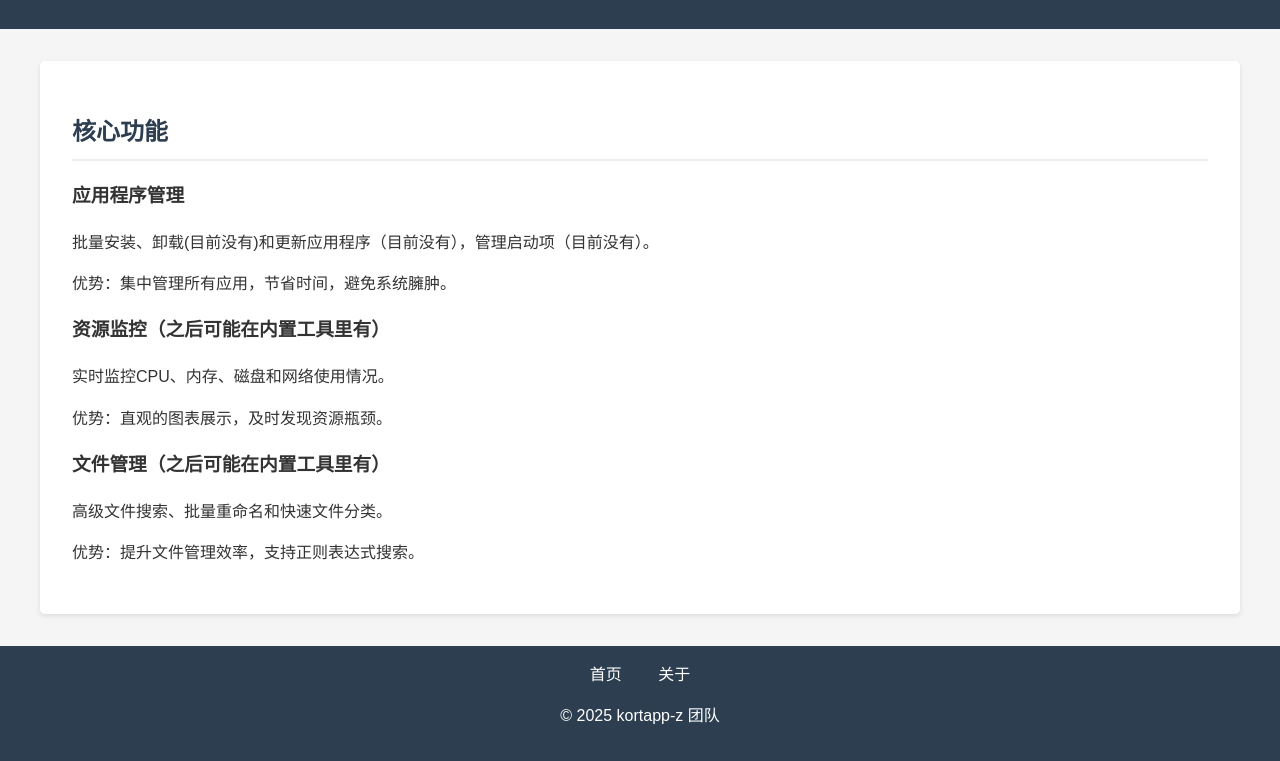
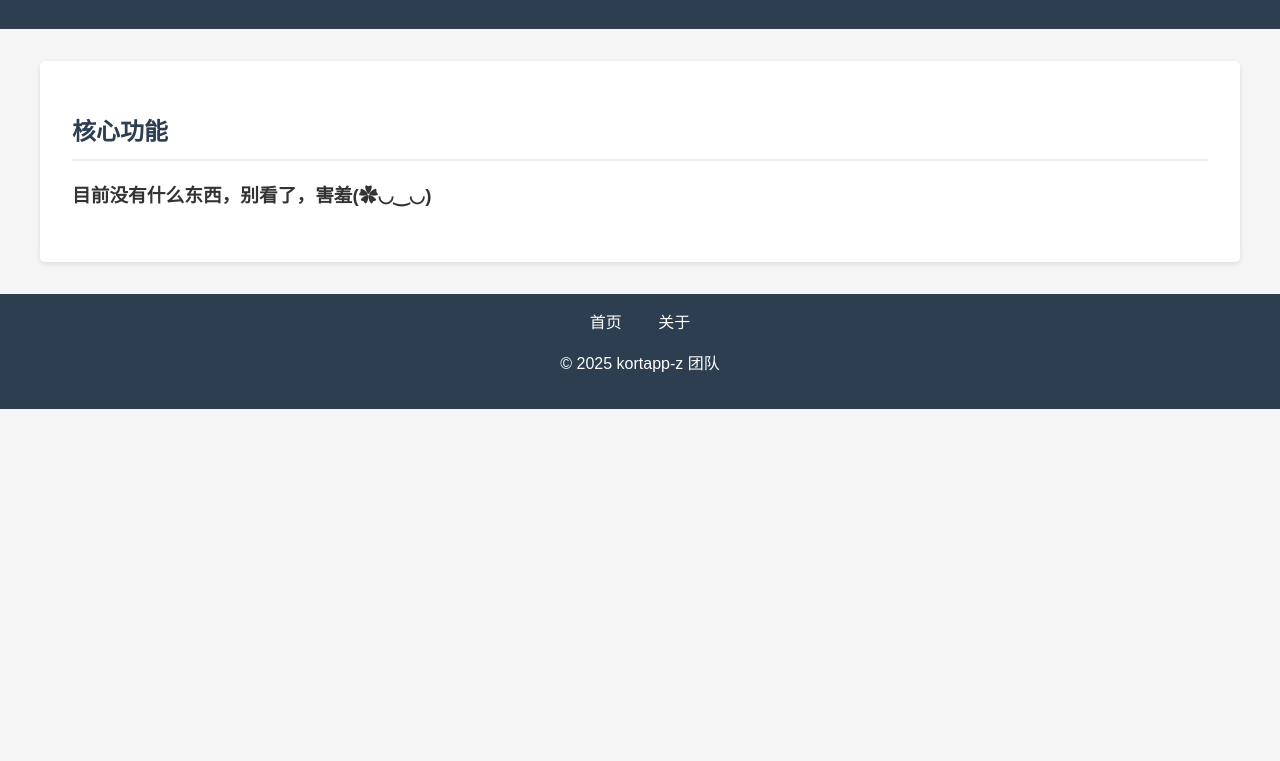
Before and after one commit to zs-yg/kortapp-z, a plain HTML site: page docs/features.html in a window 1280 px wide. Shown: the part 138-899 px from the top of the page. After the commit the page ends 800 px from the top, so only its background shows below. Drawn offline with Linux system fonts and the light colour scheme.

Commit message:
Update features.html

```diff
--- a/docs/features.html
+++ b/docs/features.html
@@ -17,21 +17,7 @@
             <h2>核心功能</h2>
 
             <article class="feature">
-                <h3>应用程序管理</h3>
-                <p>批量安装、卸载(目前没有)和更新应用程序（目前没有），管理启动项（目前没有）。</p>
-                <p>优势：集中管理所有应用，节省时间，避免系统臃肿。</p>
-            </article>
-
-            <article class="feature">
-                <h3>资源监控（之后可能在内置工具里有）</h3>
-                <p>实时监控CPU、内存、磁盘和网络使用情况。</p>
-                <p>优势：直观的图表展示，及时发现资源瓶颈。</p>
-            </article>
-
-            <article class="feature">
-                <h3>文件管理（之后可能在内置工具里有）</h3>
-                <p>高级文件搜索、批量重命名和快速文件分类。</p>
-                <p>优势：提升文件管理效率，支持正则表达式搜索。</p>
+                <h3>目前没有什么东西，别看了，害羞(✿◡‿◡)
             </article>
         </section>
     </main>
```
